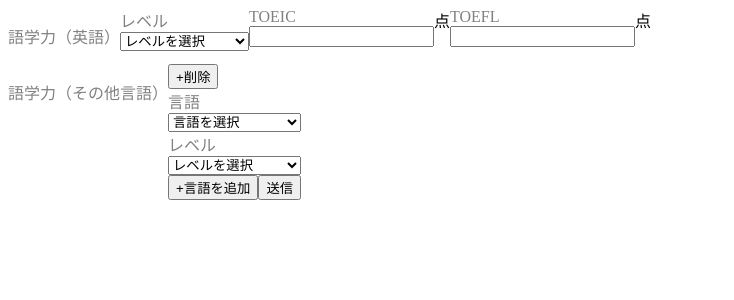
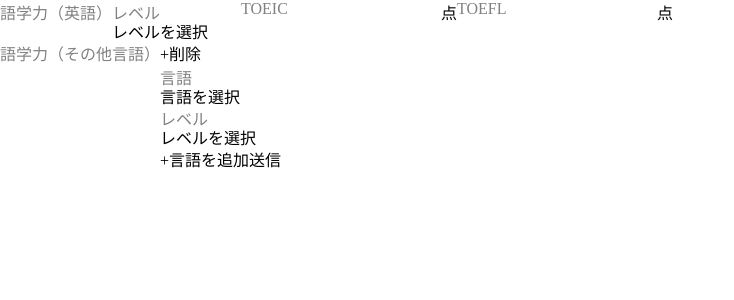
Before and after one commit to bitaKitsui/language-skill-form, a Vue app: page / in a window 1280 px wide. Shown: the top 300 px of the page, without its empty margins (0-734 px from the left). Built offline with nearby package versions, Linux system fonts and the light colour scheme.

Commit message:
chore: reset.css追加

```diff
--- a/src/App.vue
+++ b/src/App.vue
@@ -1,11 +1,10 @@
 <script setup lang="ts">
-import BaseForm from './components/molecules/BaseForm.vue'
-import BaseOtherLanguageForm from './components/molecules/BaseOtherLanguageForm.vue'
+import LanguageSkillForm from './components/templates/LanguageSkillForm.vue'
+import './styles/reset.css'
 </script>
 
 <template>
-  <BaseForm />
-  <BaseOtherLanguageForm />
+  <LanguageSkillForm />
 </template>
 
 <style></style>
--- a/src/components/molecules/BaseForm.vue
+++ b/src/components/molecules/BaseForm.vue
@@ -6,7 +6,7 @@ import { LANGUAGE_LEVEL_SELECTS } from '../../constants'
 </script>
 
 <template>
-  <div class="wrapper">
+  <div class="form-wrapper">
     <BaseTitle :value="'語学力（英語）'" />
     <form class="form">
       <BaseSelect
@@ -24,8 +24,9 @@ import { LANGUAGE_LEVEL_SELECTS } from '../../constants'
 </template>
 
 <style scoped>
-.wrapper {
+.form-wrapper {
   display: flex;
+  height: auto;
 }
 
 .form {
--- a/src/components/molecules/BaseOtherLanguageForm.vue
+++ b/src/components/molecules/BaseOtherLanguageForm.vue
@@ -7,7 +7,7 @@ import BaseButton from '../atoms/BaseButton.vue'
 </script>
 
 <template>
-  <div class="wrapper">
+  <div class="other-language-wrapper">
     <BaseTitle :value="'語学力（その他言語）'" />
     <form>
       <BaseIconButton
@@ -41,8 +41,9 @@ import BaseButton from '../atoms/BaseButton.vue'
 </template>
 
 <style scoped>
-.wrapper {
+.other-language-wrapper {
   display: flex;
+  height: auto;
 }
 
 .buttons {
--- /dev/null
+++ b/src/components/templates/LanguageSkillForm.vue
@@ -0,0 +1,18 @@
+<script setup lang="ts">
+import BaseForm from '../molecules/BaseForm.vue'
+import BaseOtherLanguageForm from '../molecules/BaseOtherLanguageForm.vue'
+</script>
+
+<template>
+  <div class="wrapper">
+    <BaseForm />
+    <BaseOtherLanguageForm />
+  </div>
+</template>
+
+<style scoped>
+.wrapper {
+  width: 100vw;
+  height: 100vh;
+}
+</style>
--- /dev/null
+++ b/src/styles/reset.css
@@ -0,0 +1,66 @@
+/*
+    Remove all the styles of the "User-Agent-Stylesheet", except for the 'display' property
+    - The "symbol *" part is to solve Firefox SVG sprite bug
+ */
+*:where(:not(iframe, canvas, img, svg, video):not(svg *, symbol *)) {
+    all: unset;
+    display: revert;
+}
+
+/* Preferred box-sizing value */
+*,
+*::before,
+*::after {
+    box-sizing: border-box;
+}
+
+/* Reapply the pointer cursor for anchor tags */
+a, button {
+    cursor: revert;
+}
+
+/* Remove list styles (bullets/numbers) */
+ol, ul, menu {
+    list-style: none;
+}
+
+/* For images to not be able to exceed their container */
+img {
+    max-width: 100%;
+}
+
+/* removes spacing between cells in tables */
+table {
+    border-collapse: collapse;
+}
+
+/* revert the 'white-space' property for textarea elements on Safari */
+textarea {
+    white-space: revert;
+}
+
+/* minimum style to allow to style meter element */
+meter {
+    -webkit-appearance: revert;
+    appearance: revert;
+}
+
+/* fix the feature of 'hidden' attribute.
+   display:revert; revert to element instead of attribute */
+:where([hidden]){
+    display:none;
+}
+
+/* revert for bug in Chromium browsers
+   - fix for the content editable attribute will work properly. */
+:where([contenteditable]){
+    -moz-user-modify: read-write;
+    -webkit-user-modify: read-write;
+    overflow-wrap: break-word;
+    -webkit-line-break: after-white-space;
+}
+
+/* apply back the draggable feature - exist only in Chromium and Safari */
+:where([draggable="true"]) {
+    -webkit-user-drag: element;
+}
```
